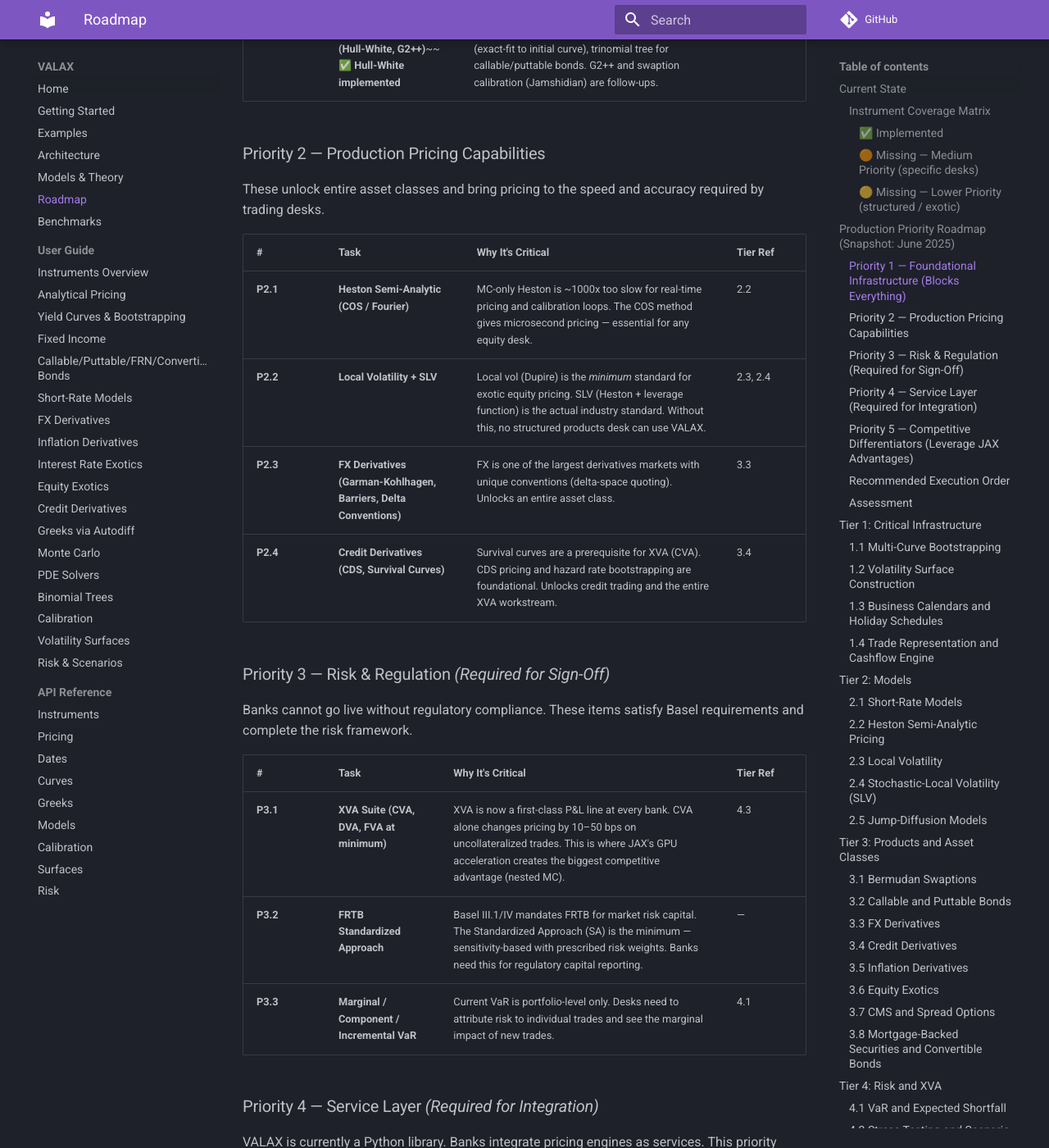
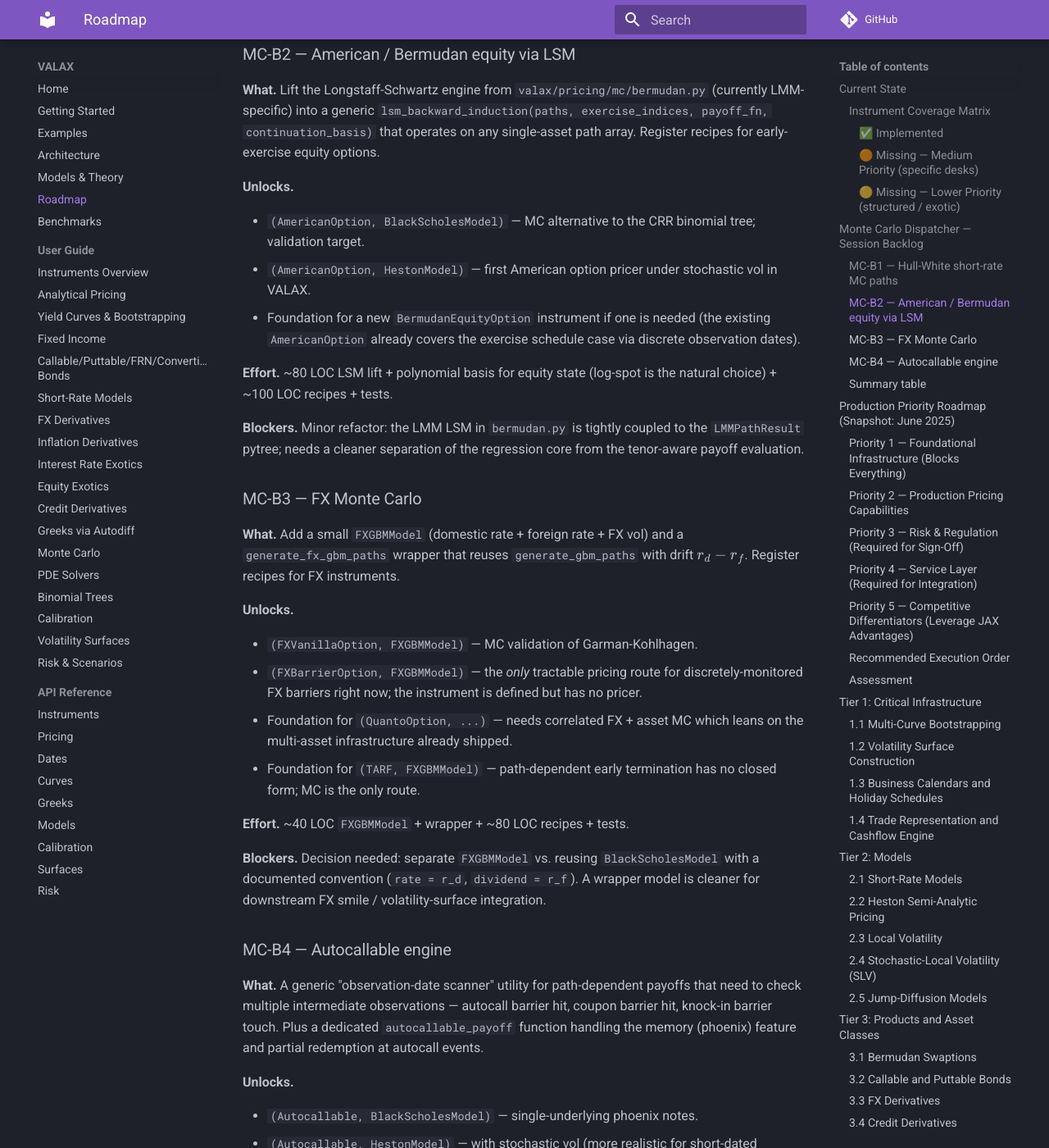
Before and after one commit to ACea15/VALAX, an MkDocs documentation site: the page built from docs/roadmap.md, in a window 1280 px wide and 1400 px high, scrolled down 5345 px. Shown: the whole window at 82% size. Built offline with MkDocs 1.6.1 and Material for MkDocs 9.7.7, drawn with Linux system fonts in a browser that asks for light colours; comment, search, counter and statistics services are not loaded; some of the changed text lies outside the part shown.

Commit message:
Add MC Dispatcher Session Backlog to roadmap
Capture the four near-term Monte Carlo expansions identified at the
end of the multi-asset session so future work has a clear entry
point. All four slot directly into the existing mc_price_dispatch
registry with no engine changes.

New section "Monte Carlo Dispatcher - Session Backlog" inserted
between the Instrument Coverage Matrix and the Production Priority
Roadmap. Items are ordered by expected ROI:

- MC-B1: Hull-White short-rate MC paths. Unlocks bond MC (validation
  of curve discounting), callable/puttable bond MC (cross-check the
  existing HW trinomial tree), and an alternative LSM route for
  Bermudan swaptions. ~60 LOC + tests. No blockers.

- MC-B2: Generic LSM engine for American/Bermudan equity options.
  Lifts the LSM core from bermudan.py (currently LMM-specific) so it
  works on GBM/Heston paths. Unlocks (AmericanOption, BlackScholesModel)
  and the first American pricer under stochastic vol in VALAX.
  ~80 LOC + tests. Minor refactor needed.

- MC-B3: FX Monte Carlo via a new FXGBMModel wrapping the existing
  GBM generator with drift r_d - r_f. Unlocks FXVanillaOption MC,
  FXBarrierOption (first pricer for an instrument that has no current
  pricer), and is the foundation for quanto and TARF. ~40 LOC + tests.
  Design decision on model wrapping.

- MC-B4: Observation-date scanner + autocallable payoff engine.
  Unlocks (Autocallable, ...) across BSM/Heston/MultiAssetGBMModel --
  the multi-hundred-billion-dollar structured-products market. Also
  a building block for cliquets. ~120 LOC + tests. Multi-asset path
  infra already in place.

Also update the Instrument Coverage Matrix to reflect current state
after the multi-asset session:

- SpreadOption row mentions the new MC route alongside Margrabe/Kirk.
- WorstOfBasketOption promoted from Missing (Lower Priority) to
  Implemented, since MC pricing now works; noted that no analytical
  form exists for >=2 correlated lognormals.
- Autocallable row in Missing updates blocking dependency from
  "SLV model, correlated MC" to "MC-B4 observation scanner" since
  multi-asset MC is now done; SLV remains as a pricing-accuracy
  concern.

Total estimated effort: ~300 LOC lifts the dispatcher from 16
registered recipes to ~28, covering every currently-defined
instrument except credit (tracked separately under Tier 3.4).

mkdocs build --strict passes.

🤖 Generated with [eca](https://eca.dev)

Co-Authored-By: eca-agent <git@eca.dev>

```diff
--- a/docs/roadmap.md
+++ b/docs/roadmap.md
@@ -61,7 +61,8 @@ A snapshot of every instrument class relevant to production bank systems, with i
 | `ZeroCouponInflationSwap` | Inflation | `instruments/inflation.py` | Forward CPI projection + nominal discounting, breakeven solver |
 | `YearOnYearInflationSwap` | Inflation | `instruments/inflation.py` | YoY forward CPI ratio + nominal discounting (no convexity adjustment) |
 | `InflationCapFloor` | Inflation | `instruments/inflation.py` | Black-76 on YoY forward inflation rate |
-| `SpreadOption` | Multi-asset | `instruments/options.py` | Margrabe (K=0) and Kirk's approximation (K≠0) |
+| `SpreadOption` | Multi-asset | `instruments/options.py` | Margrabe (K=0), Kirk (K≠0), Monte Carlo via `MultiAssetGBMModel` |
+| `WorstOfBasketOption` | Multi-asset | `instruments/options.py` | Monte Carlo via `MultiAssetGBMModel` (correlation Greeks via `jax.grad`); analytical form does not exist |
 
 #### 🟠 Missing — Medium Priority (specific desks)
 
@@ -74,8 +75,7 @@ A snapshot of every instrument class relevant to production bank systems, with i
 
 | Instrument | Asset class | Complexity | Blocked by | Notes |
 |------------|-------------|------------|------------|-------|
-| `Autocallable` / Phoenix | Structured products | High | SLV model, correlated MC | Multi-hundred-billion dollar market. Path-dependent, multi-asset |
-| `WorstOfBasketOption` | Structured products | High | Correlated multi-asset MC | Correlation-sensitive, multi-asset |
+| `Autocallable` / Phoenix | Structured products | High | Multi-observation scan engine (MC-B4 below); SLV for pricing accuracy | Multi-hundred-billion dollar market. Path-dependent, multi-asset. Multi-asset paths already exist |
 | `CDOTranche` | Credit correlation | High | CDS + copula simulation | Gaussian copula, base correlation |
 | `ConvertibleBond` | Equity-credit hybrid | High | PDE or tree with credit | Equity + credit + optionality |
 | `TARF` | FX structured | High | MC with early termination | Target accrual range forward |
@@ -83,6 +83,134 @@ A snapshot of every instrument class relevant to production bank systems, with i
 | `MBS` | Securitized | Very high | Prepayment models, OAS | Very US-market-specific |
 | `CompoundOption` | Exotic | Low | BSM extension | Option on an option. Rare in practice |
 | `ChooserOption` | Exotic | Low | BSM extension | Choose call/put at a future date |
+
+---
+
+## Monte Carlo Dispatcher — Session Backlog
+
+Four near-term MC expansions that slot directly into the existing
+`mc_price_dispatch` registry. None of them require changes to the
+dispatcher itself — they are new path generators and / or `@register`
+entries plus tests.
+
+Each item lists the new code, the unlocked recipes, effort estimate,
+and blockers. Ordered by expected ROI.
+
+### MC-B1 — Hull-White short-rate MC paths
+
+**What.** A new path generator `generate_hull_white_paths(model, T, n_steps, n_paths, key)`
+producing short-rate paths plus path-wise discount factors
+$DF(0, t_k) = \exp(-\int_0^{t_k} r(s)\,ds)$. Hull-White has an affine
+conditional distribution, so the simulation can use exact
+discretization (no Euler bias).
+
+**Unlocks.**
+
+- `(FixedRateBond, HullWhiteModel)` — validates curve-discounting
+  against stochastic-rates MC.
+- `(FloatingRateBond, HullWhiteModel)` — same.
+- `(CallableBond, HullWhiteModel)` — MC cross-check for the existing HW
+  trinomial tree pricer (useful for validation and for cases where
+  tree step density is a concern).
+- `(PuttableBond, HullWhiteModel)` — same.
+- Alternative MC route for Bermudan swaptions (currently LMM-only).
+
+**Effort.** ~60 LOC generator + ~120 LOC recipes + tests.
+
+**Blockers.** None. Hull-White model and callable/puttable tree
+already exist.
+
+### MC-B2 — American / Bermudan equity via LSM
+
+**What.** Lift the Longstaff-Schwartz engine from
+`valax/pricing/mc/bermudan.py` (currently LMM-specific) into a generic
+`lsm_backward_induction(paths, exercise_indices, payoff_fn, continuation_basis)`
+that operates on any single-asset path array. Register recipes for
+early-exercise equity options.
+
+**Unlocks.**
+
+- `(AmericanOption, BlackScholesModel)` — MC alternative to the CRR
+  binomial tree; validation target.
+- `(AmericanOption, HestonModel)` — first American option pricer under
+  stochastic vol in VALAX.
+- Foundation for a new `BermudanEquityOption` instrument if one is
+  needed (the existing `AmericanOption` already covers the exercise
+  schedule case via discrete observation dates).
+
+**Effort.** ~80 LOC LSM lift + polynomial basis for equity state
+(log-spot is the natural choice) + ~100 LOC recipes + tests.
+
+**Blockers.** Minor refactor: the LMM LSM in `bermudan.py` is tightly
+coupled to the `LMMPathResult` pytree; needs a cleaner separation of
+the regression core from the tenor-aware payoff evaluation.
+
+### MC-B3 — FX Monte Carlo
+
+**What.** Add a small `FXGBMModel` (domestic rate + foreign rate + FX
+vol) and a `generate_fx_gbm_paths` wrapper that reuses
+`generate_gbm_paths` with drift $r_d - r_f$. Register recipes for FX
+instruments.
+
+**Unlocks.**
+
+- `(FXVanillaOption, FXGBMModel)` — MC validation of Garman-Kohlhagen.
+- `(FXBarrierOption, FXGBMModel)` — the *only* tractable pricing route
+  for discretely-monitored FX barriers right now; the instrument is
+  defined but has no pricer.
+- Foundation for `(QuantoOption, ...)` — needs correlated FX + asset MC
+  which leans on the multi-asset infrastructure already shipped.
+- Foundation for `(TARF, FXGBMModel)` — path-dependent early
+  termination has no closed form; MC is the only route.
+
+**Effort.** ~40 LOC `FXGBMModel` + wrapper + ~80 LOC recipes + tests.
+
+**Blockers.** Decision needed: separate `FXGBMModel` vs. reusing
+`BlackScholesModel` with a documented convention (`rate = r_d`,
+`dividend = r_f`). A wrapper model is cleaner for downstream FX
+smile / volatility-surface integration.
+
+### MC-B4 — Autocallable engine
+
+**What.** A generic "observation-date scanner" utility for
+path-dependent payoffs that need to check multiple intermediate
+observations — autocall barrier hit, coupon barrier hit, knock-in
+barrier touch. Plus a dedicated `autocallable_payoff` function
+handling the memory (phoenix) feature and partial redemption at
+autocall events.
+
+**Unlocks.**
+
+- `(Autocallable, BlackScholesModel)` — single-underlying phoenix
+  notes.
+- `(Autocallable, HestonModel)` — with stochastic vol (more realistic
+  for short-dated barriers).
+- `(Autocallable, MultiAssetGBMModel)` — basket-referenced
+  autocallables (Asian-market standard product; multi-hundred-billion
+  dollar market).
+- Building block for `Cliquet` / ratchet pricing (the observation
+  scanner generalizes).
+
+**Effort.** ~120 LOC scanner + payoff + ~100 LOC recipes + tests.
+Largest of the four, but scanner is reusable.
+
+**Blockers.** None for single-asset. The multi-asset variant is fully
+unblocked by the multi-asset MC infrastructure shipped in this
+session.
+
+### Summary table
+
+| ID | New code | Recipes added | Effort | Blocking |
+|----|----------|--------------|--------|----------|
+| MC-B1 | `generate_hull_white_paths` | 4 (bonds + callable/puttable + Bermudan alt.) | ~60 + tests | None |
+| MC-B2 | Generic LSM lift | 2 (AmericanOption × GBM/Heston) | ~80 + tests | Minor refactor of `bermudan.py` |
+| MC-B3 | `FXGBMModel` + wrapper | 2+ (FX vanilla/barrier, foundation for quanto/TARF) | ~40 + tests | Model-design decision |
+| MC-B4 | Observation scanner + autocallable payoff | 3 (Autocallable × 3 models) | ~120 + tests | None (multi-asset unblocked) |
+
+Total: ~300 LOC of new functionality + tests takes the dispatcher from
+16 recipes to **~28 recipes** covering every currently-defined
+instrument except the credit derivatives (which need a survival curve,
+tracked separately under Tier 3.4).
 
 ---
 
```
